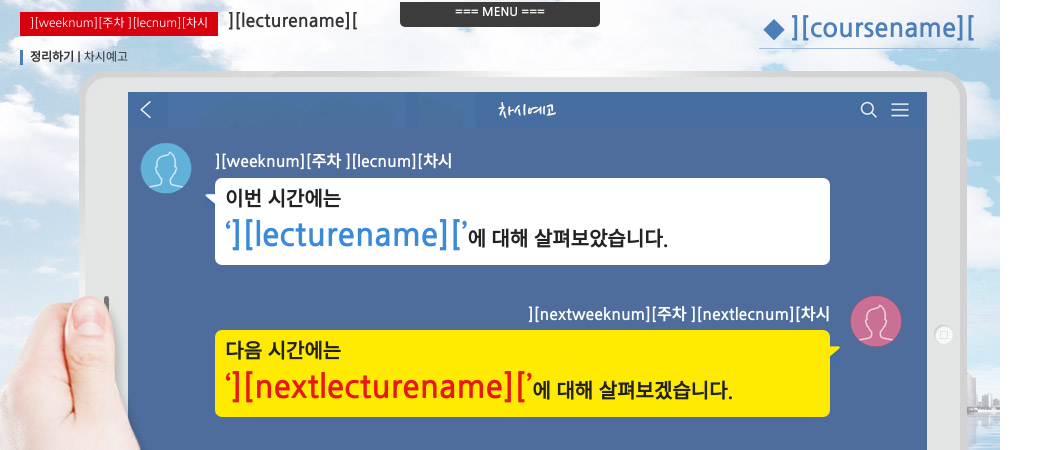
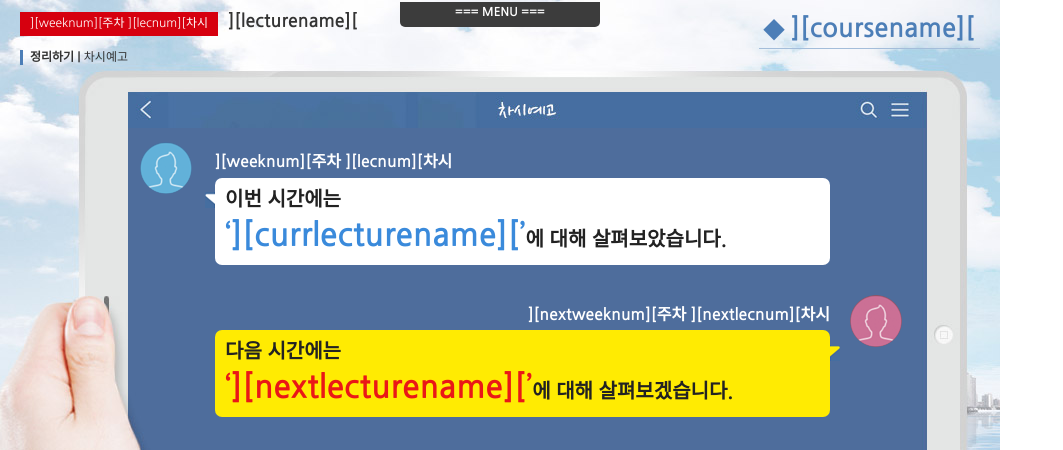
Before and after one commit to pillip/ContentsCreatorByExcel, a Django app: template media/500042/templates/1/13.html in a window 1280 px wide. Shown: the top 450 px of the page, without its empty margins (0-1063 px from the left). Run offline with Django 3.2, Linux system fonts and the light colour scheme; the template is opened without the code that fills it, so the values that code supplies are empty; some libraries are stand-ins or nearby versions.

Commit message:
마지막 페이지에 이번차시명도 입력 할 수 있도록 수정

```diff
--- a/home/parser.py
+++ b/home/parser.py
@@ -413,7 +413,8 @@ def parsing13(worksheet, fn="13.html"):
 
     dict['time'] = worksheet['D1'].value
 
-    dict['nextlecturename'] = str(worksheet['B1'].value)
+    dict['currlecturename'] = str(worksheet['B1'].value)
+    dict['nextlecturename'] = str(worksheet['B2'].value)
     if int(dict['weeknum']) != 8 and int(dict['weeknum']) != 15 and int(dict['lecnum']) + 1 <= course.lectureNumbersPerWeek:
         dict['nextweeknum'] = dict['weeknum']
         dict['nextlecnum'] = int(dict['lecnum']) + 1
--- a/media/500042/templates/1/13.html
+++ b/media/500042/templates/1/13.html
@@ -110,7 +110,7 @@
 			<ul>
 				<li><img src="../img/13_03.png"></li>
 				<li>이번 시간에는 <br/>
-				<span>‘<pre style="margin-top:0; display:inline;">][lecturename][</pre>’</span>에 대해 살펴보았습니다. </li>
+				<span>‘<pre style="margin-top:0; display:inline;">][currlecturename][</pre>’</span>에 대해 살펴보았습니다. </li>
 			</ul>
 		</li>
 	</ul>
--- a/media/500042/templates/2/08.html
+++ b/media/500042/templates/2/08.html
@@ -96,7 +96,7 @@
 			<ul>
 				<li><img src="../img/13_03.png"></li>
 				<li>이번 시간에는 <br/>
-				<span>‘<pre style="margin-top:0; display:inline;">][lecturename][</pre>’</span>에 대해 살펴보았습니다. </li>
+				<span>‘<pre style="margin-top:0; display:inline;">][currlecturename][</pre>’</span>에 대해 살펴보았습니다. </li>
 			</ul>
 		</li>
 	</ul>
```
